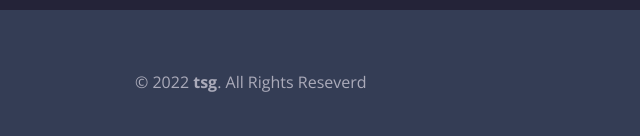
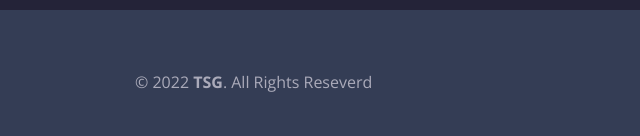
Before and after one commit to TSG25/my_portfolio, a plain HTML site: page index.html in a window 1280 px wide. Shown: the part 6548-6684 px from the top of the page, 0-640 px from the left. Drawn offline with nearby package versions, Linux system fonts and the light colour scheme.

Commit message:
Update index.html

```diff
--- a/index.html
+++ b/index.html
@@ -695,7 +695,7 @@
     <div class="container">
 
       <p class="copyright">
-        &copy; 2022 <a href="#" class="copyright-link">tsg</a>. All Rights Reseverd
+        &copy; 2022 <a href="#" class="copyright-link">TSG</a>. All Rights Reseverd
       </p>
 
       <ul class="footer-list">
```
